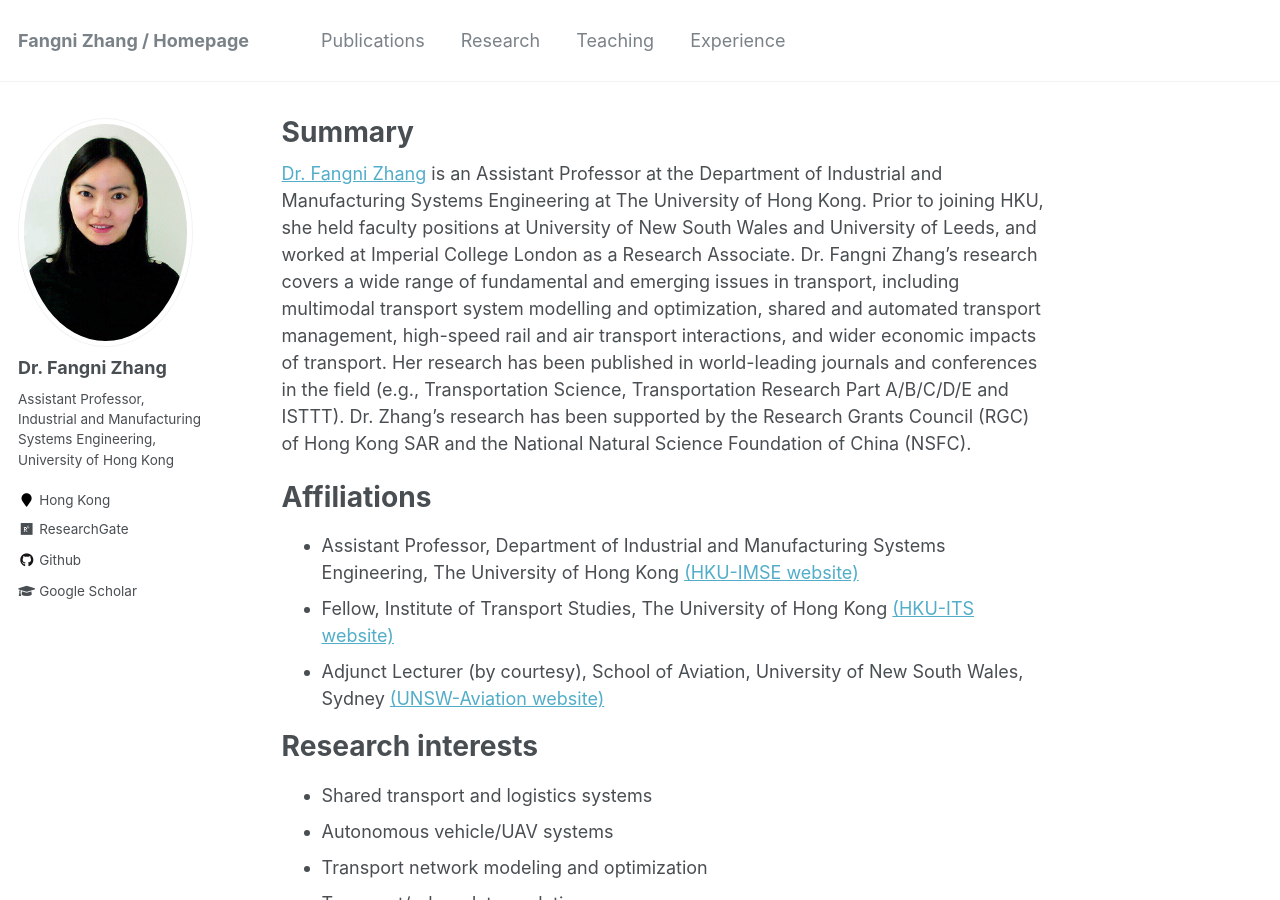
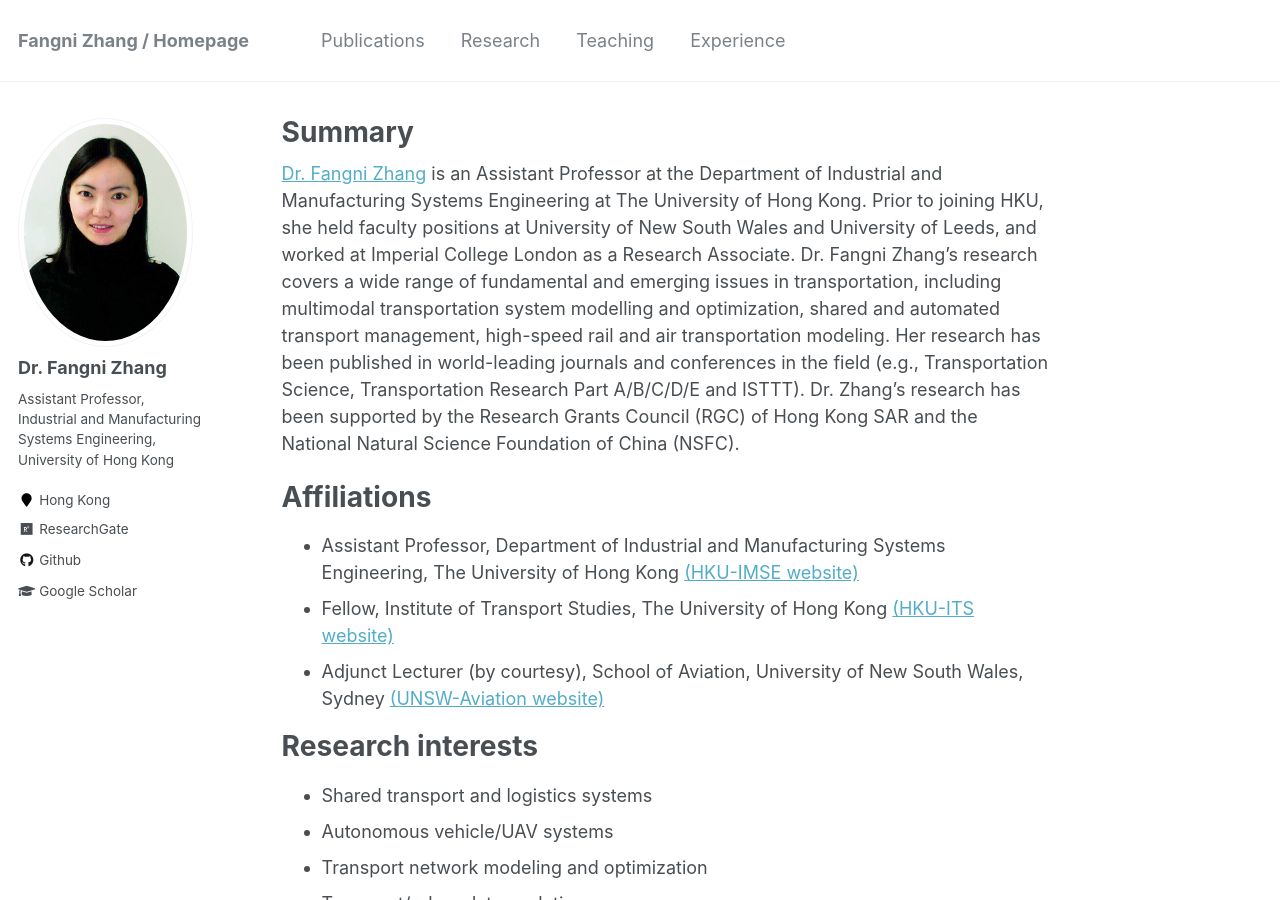
Before and after one commit to fangnizhang/fangnizhang.github.io, a Jekyll site: the page built from _pages/about.md, in a window 1280 px wide and 900 px high. Built offline with Jekyll 4.4.1, drawn with Linux system fonts in a browser that asks for light colours; some of the changed lines change nothing that is shown; some of the changed text lies outside the part shown.

Commit message:
Update about.md

```diff
--- a/_pages/about.md
+++ b/_pages/about.md
@@ -8,7 +8,7 @@
   - /about.html
 ---
 
-[Dr. Fangni Zhang](https://www.imse.hku.hk/people/f-n-zhang) is an Assistant Professor at the Department of Industrial and Manufacturing Systems Engineering at The University of Hong Kong. Prior to joining HKU, she held faculty positions at University of New South Wales and University of Leeds, and worked at Imperial College London as a Research Associate. Dr. Fangni Zhang’s research covers a wide range of fundamental and emerging issues in transport, including multimodal transport system modelling and optimization, shared and automated transport management, high-speed rail and air transport interactions, and wider economic impacts of transport. Her research has been published in world-leading journals and conferences in the field (e.g., Transportation Science, Transportation Research Part A/B/C/D/E and ISTTT). Dr. Zhang's research has been supported by the Research Grants Council (RGC) of Hong Kong SAR and the National Natural Science Foundation of China (NSFC).
+[Dr. Fangni Zhang](https://www.imse.hku.hk/people/f-n-zhang) is an Assistant Professor at the Department of Industrial and Manufacturing Systems Engineering at The University of Hong Kong. Prior to joining HKU, she held faculty positions at University of New South Wales and University of Leeds, and worked at Imperial College London as a Research Associate. Dr. Fangni Zhang’s research covers a wide range of fundamental and emerging issues in transportation, including multimodal transportation system modelling and optimization, shared and automated transport management, high-speed rail and air transportation modeling. Her research has been published in world-leading journals and conferences in the field (e.g., Transportation Science, Transportation Research Part A/B/C/D/E and ISTTT). Dr. Zhang's research has been supported by the Research Grants Council (RGC) of Hong Kong SAR and the National Natural Science Foundation of China (NSFC).
 
 Affiliations
 ======
@@ -48,13 +48,17 @@
 Selected Publications
 ======
 
-- __Zhang, F.__, Lindsey, R., Yang, H., Shao, C., Liu, W. (2022) Two-sided pricing strategies for a parking sharing platform: reselling or commissioning? *Transportation Research Part B: Methodological*, forthcoming.
+- Gong, Z., __Zhang, F.__, Liu, W., Graham, D. (2023) On the effects of airport capacity expansion under responsive airlines and elastic passenger demand. *Transportation Research Part B: Methodological*, 170, 48-76.
 
-- Liu, W., __Zhang, F.__, Wang, X., Shao, C., Yang, H. (2022) Unlock the sharing economy: the case of the parking sector for recurrent commuting trips. *Transportation Science*, forthcoming, 56(2), 265-564.
+- Zhang, Z.,__Zhang, F.__ (2022) Ride-pooling services with differentiated pooling sizes under endogenous congestion effect. *Transportation Research Part C: Emerging Technologies*, 144, 103883.
+
+- __Zhang, F.__, Lindsey, R., Yang, H., Shao, C., Liu, W. (2022) Two-sided pricing strategies for a parking sharing platform: reselling or commissioning? *Transportation Research Part B: Methodological*, 163, 40-63.
+
+- Liu, W., __Zhang, F.__, Wang, X., Shao, C., Yang, H. (2022) Unlock the sharing economy: the case of the parking sector for recurrent commuting trips. *Transportation Science*, 56(2), 265-564.
 
 - Ma, M., __Zhang, F.__, Liu, W., Dixit, V. (2022) A game theoretical analysis of metro-integrated city logistics systems. *Transportation Research Part B: Methodological*, 156, 14-27.
 
-- Wu, W., Liu, Y., Liu, W., __Zhang, F.__, Dixit, V., Waller, S.T. (2022) Autonomous intersection management for connected and automated vehicles: a lane-based approach. *IEEE Transactions on Intelligent Transportation Systems*, forthcoming.
+- Wu, W., Liu, Y., Liu, W., __Zhang, F.__, Dixit, V., Waller, S.T. (2022) Autonomous intersection management for connected and automated vehicles: a lane-based approach. *IEEE Transactions on Intelligent Transportation Systems*, 23(9), 15091-15106.
 
 - __Zhang, F.__, Liu, W. (2021) An economic analysis of integrating bike sharing service with metro systems. *Transportation Research Part D: Transport and Environment*, 99, 103008.
 
```
